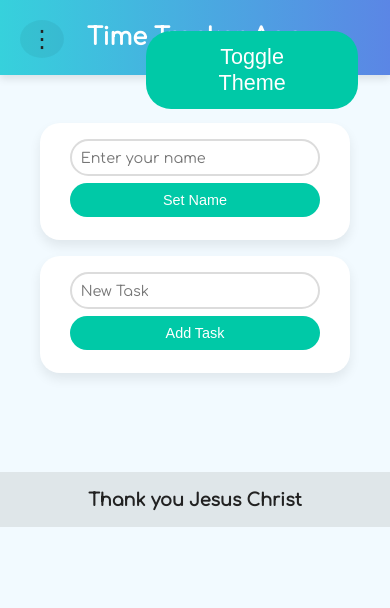
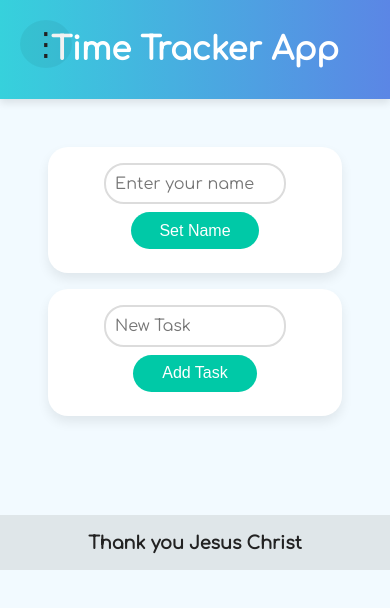
Before and after one commit to H4h4h4ha/My-App-Dev, a website: page public/index.html in a window 390 px wide. Drawn offline with nearby package versions, Linux system fonts and the light colour scheme.

Commit message:
Add files via upload

```diff
--- a/public/index.html
+++ b/public/index.html
@@ -19,7 +19,6 @@
       text-align: center;
       overflow-x: hidden;
       width: 100%;
-      transition: background 0.4s ease, color 0.4s ease;
     }
     header {
       padding: 1em;
@@ -29,11 +28,6 @@
       font-size: 2em;
       font-weight: bold;
       box-shadow: 0 4px 8px rgba(0,0,0,0.1);
-      animation: slideDown 1s ease-in-out;
-    }
-    @keyframes slideDown {
-      from { transform: translateY(-100%); opacity: 0; }
-      to { transform: translateY(0); opacity: 1; }
     }
     main {
       padding: 2em;
@@ -97,17 +91,6 @@
       box-shadow: 0 4px 8px rgba(0,0,0,0.2);
       z-index: 99;
       width: 200px;
-      animation: fadeIn 0.5s ease-in-out;
-    }
-    @keyframes fadeIn {
-      from { opacity: 0; transform: scale(0.95); }
-      to { opacity: 1; transform: scale(1); }
-    }
-    .theme-toggle {
-      position: fixed;
-      top: 20px;
-      right: 20px;
-      z-index: 100;
     }
     footer {
       margin-top: 2em;
@@ -117,39 +100,10 @@
       font-size: 1.1em;
       width: 100%;
     }
-    @media (max-width: 600px) {
-      header {
-        font-size: 1.5em;
-      }
-      button, input[type="text"] {
-        width: 90%;
-        font-size: 0.9em;
-      }
-      .three-dot, .theme-toggle {
-        font-size: 1.5em;
-      }
-      .input-box, .task {
-        max-width: 95%;
-      }
-    }
-    body.dark {
-      background-color: #222;
-      color: #eee;
-    }
-    body.dark .input-box, body.dark .task {
-      background-color: #333;
-      color: #eee;
-    }
-    body.dark footer {
-      background-color: #444;
-    }
   </style>
 </head>
 <body>
   <div class="three-dot" onclick="toggleExportBox()">&#8942;</div>
-  <div class="theme-toggle">
-    <button onclick="toggleTheme()">Toggle Theme</button>
-  </div>
   <div class="export-box" id="exportBox">
     <button onclick="exportPDF()">Export PDF</button>
     <button onclick="exportCSV()">Export CSV</button>
@@ -180,10 +134,6 @@
     function toggleExportBox() {
       const box = document.getElementById("exportBox");
       box.style.display = box.style.display === "block" ? "none" : "block";
-    }
-
-    function toggleTheme() {
-      document.body.classList.toggle("dark");
     }
 
     function saveName() {
```
